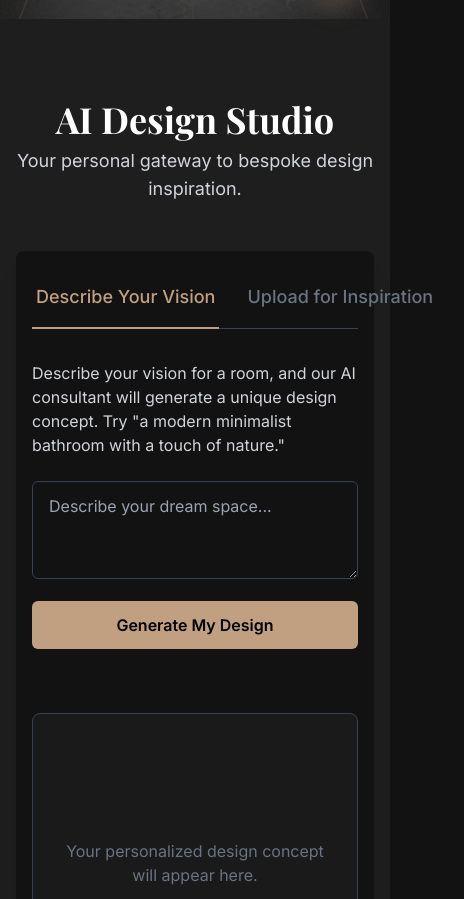
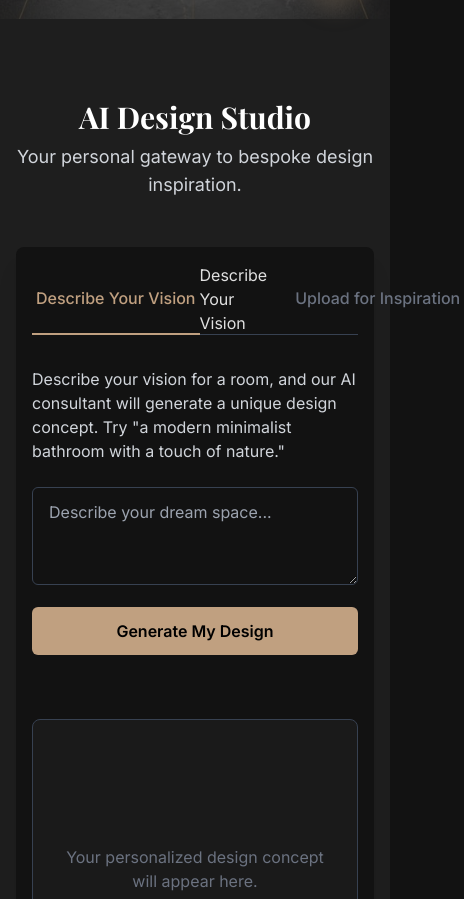
Before and after one commit to vanshilshah7/gtss-website, a website: page index.html in a window 390 px wide. Shown: the part 825-1724 px from the top of the page, 464 px wide, since content can reach past the window. Drawn offline with nearby package versions, Linux system fonts and the light colour scheme.

Commit message:
Update index.html

```diff
--- a/index.html
+++ b/index.html
@@ -226,18 +226,20 @@
         <section id="ai-studio" class="py-20 bg-[#1E1E1E]">
             <div class="container mx-auto px-4 sm:px-6">
                 <div class="text-center mb-12 fade-in-up">
-                    <h2 class="text-4xl font-bold text-white">AI Design Studio</h2>
+                    <h2 class="text-3xl sm:text-4xl font-bold text-white">AI Design Studio</h2>
                     <p class="text-lg text-gray-300 mt-2">Your personal gateway to bespoke design inspiration.</p>
                 </div>
                 <div class="bg-[#121212] rounded-lg shadow-xl p-4 md:p-6 fade-in-up">
                     <div class="border-b border-gray-700">
                         <nav class="-mb-px flex space-x-6" aria-label="Tabs">
-                            <button id="tab-describe" class="whitespace-nowrap py-4 px-1 border-b-2 font-medium text-lg border-[#C0A080] text-[#C0A080]">
+                            <button id="tab-describe" class="whitespace-nowrap py-4 px-1 border-b-2 font-medium text-base sm:text-lg border-[#C0A080] text-[#C0A080]">
+    Describe Your Vision
+</button>
                                 Describe Your Vision
                             </button>
-                            <button id="tab-upload" class="whitespace-nowrap py-4 px-1 border-b-2 font-medium text-lg border-transparent text-gray-500 hover:text-gray-300 hover:border-gray-500">
-                                Upload for Inspiration
-                            </button>
+                            <button id="tab-upload" class="whitespace-nowrap py-4 px-1 border-b-2 font-medium text-base sm:text-lg border-transparent text-gray-500 hover:text-gray-300 hover:border-gray-500">
+    Upload for Inspiration
+</button>
                         </nav>
                     </div>
 
```
